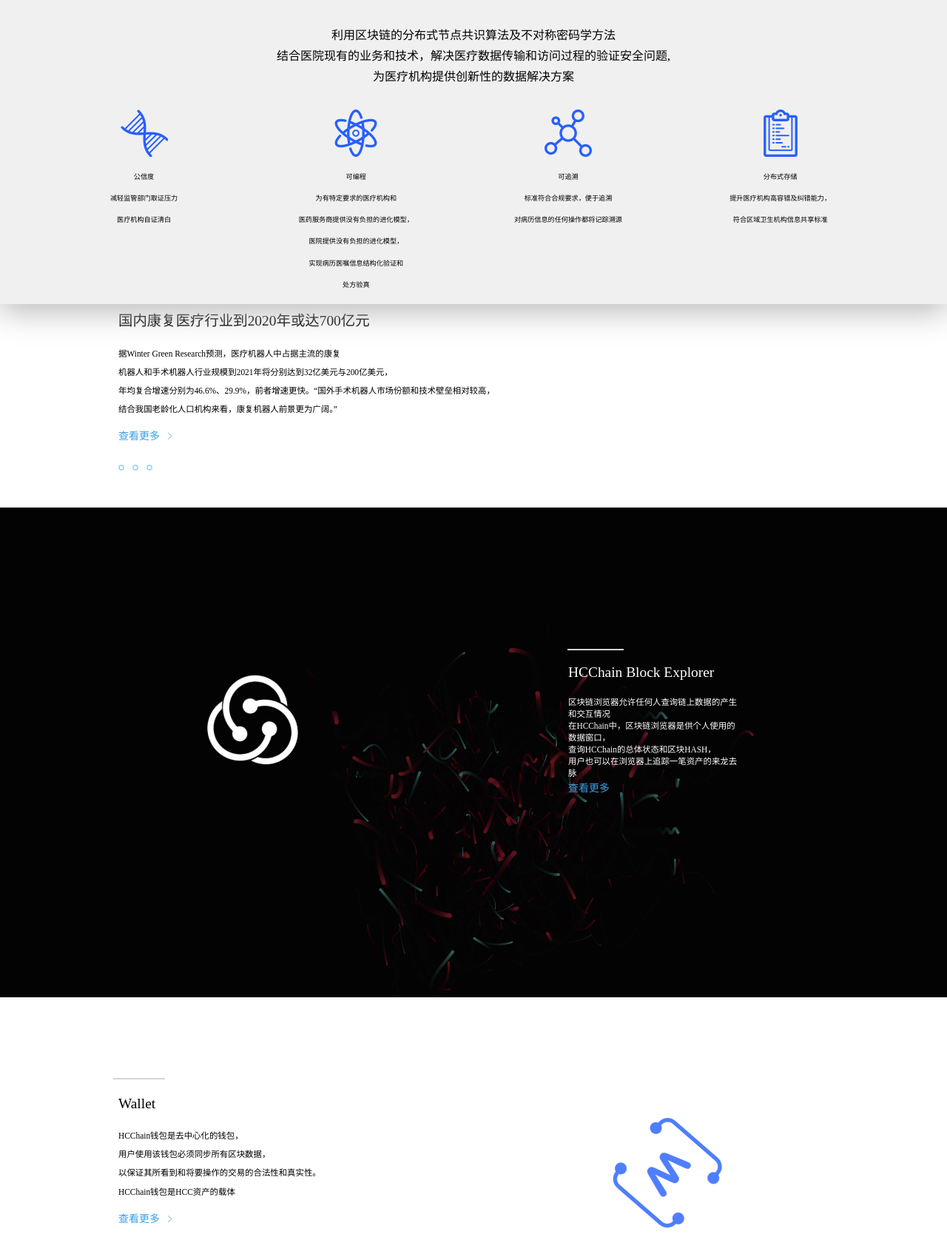
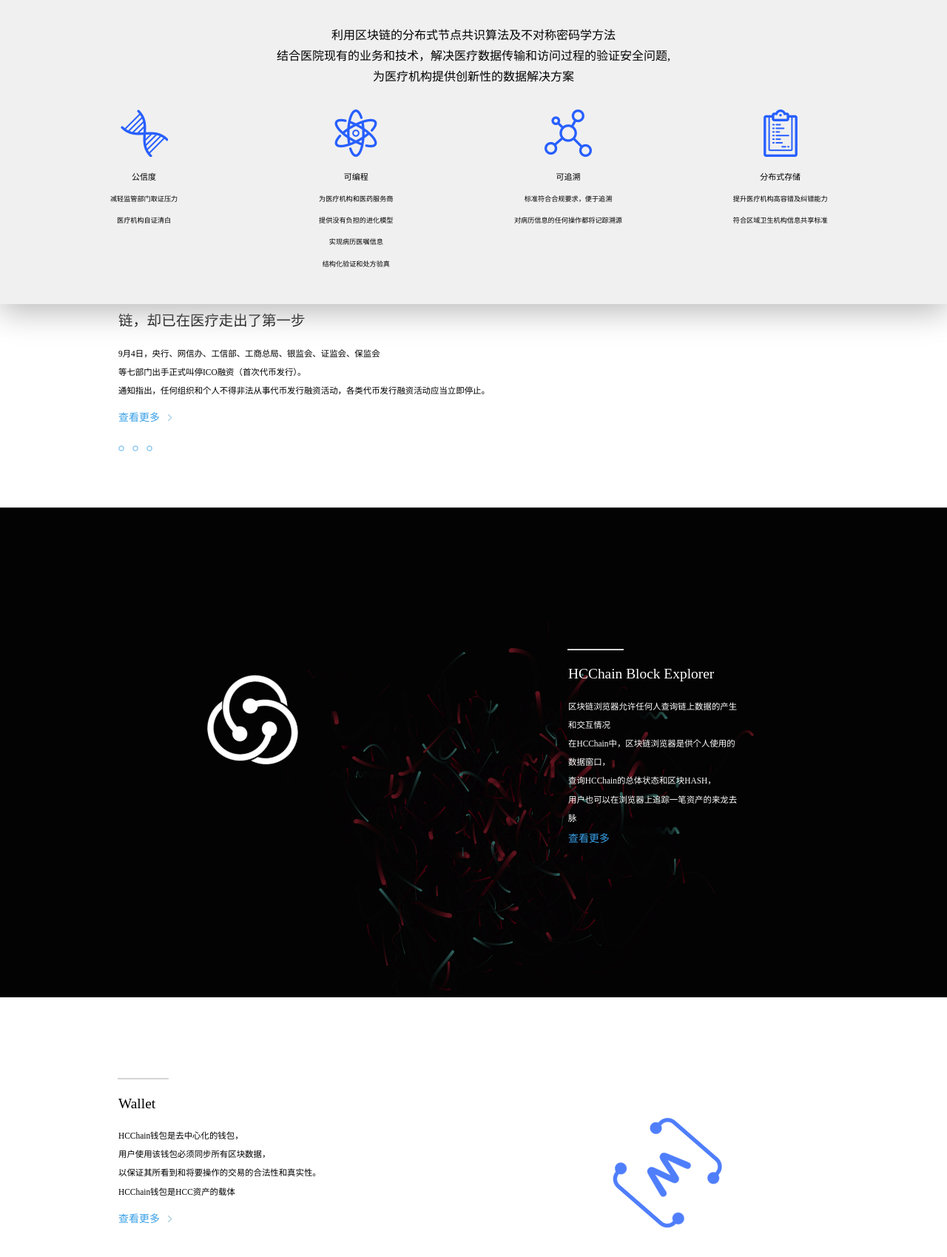
Before and after one commit to larkin2296/lianxing_web, a PHP site: page /lianxing/apps/index/view/index/index.html in a window 1280 px wide. Shown: the part 1282-2981 px from the top of the page at 74% size. Run offline with PHP 8.4, Linux system fonts and the light colour scheme; some libraries are stand-ins or nearby versions.

Commit message:
no message

```diff
--- a/apps/index/view/forum/index.html
+++ b/apps/index/view/forum/index.html
@@ -277,8 +277,8 @@
 </body>
 </html>
 <script>
-    $('.meau_list').eq(4).find('a').css('color','#ffffff');
-    $('.meau_list').eq(4).addClass('active');
+    $('.meau_list').eq(3).find('a').css('color','#ffffff');
+    $('.meau_list').eq(3).addClass('active');
     var html = document.documentElement;
 
     // 封装一个函数
--- a/apps/index/view/index/download.html
+++ b/apps/index/view/index/download.html
@@ -20,6 +20,8 @@
 </body>
 </html>
 <script>
+    $('.meau_list').eq(2).find('a').css('color','#ffffff');
+    $('.meau_list').eq(2).addClass('active');
     var html = document.documentElement;
     function fontS(){
         // 获取 html 的宽
--- a/apps/index/view/index/index.html
+++ b/apps/index/view/index/index.html
@@ -84,27 +84,26 @@
         <div class="grey_list">
             <li>
                 <img src="__static__/img/home_science_icon1.jpg" /><br/>
-                公信度<br/>
+                <span style="font-size: 120%;font-family: PingFangSC-Regular">公信度</span><br/>
                 减轻监管部门取证压力<br/>
                 医疗机构自证清白
             </li>
             <li>
                 <img src="__static__/img/home_science_icon2.jpg" /><br/>
-                可编程<br/>
-                为有特定要求的医疗机构和<br/>医药服务商提供没有负担的进化模型，<br/>
-                医院提供没有负担的进化模型，<br/>
-                实现病历医嘱信息结构化验证和<br/>处方验真
+                <span style="font-size: 120%;font-family: PingFangSC-Regular">可编程</span><br/>
+                为医疗机构和医药服务商<br/>提供没有负担的进化模型<br/>
+                实现病历医嘱信息<br/>结构化验证和处方验真
             </li>
             <li>
                 <img src="__static__/img/home_science_icon3.jpg" /><br/>
-                可追溯<br/>
+                <span style="font-size: 120%;font-family: PingFangSC-Regular">可追溯</span><br/>
                 标准符合合规要求，便于追溯<br/>
                 对病历信息的任何操作都将记踪溯源
             </li>
             <li>
                 <img src="__static__/img/home_science_icon4.jpg" /><br/>
-                分布式存储<br/>
-                提升医疗机构高容错及纠错能力，<br/>
+                <span style="font-size: 120%;font-family: PingFangSC-Regular">分布式存储</span><br/>
+                提升医疗机构高容错及纠错能力<br/>
                 符合区域卫生机构信息共享标准<br/>
             </li>
         </div>
@@ -115,15 +114,15 @@
     <!-- 展示部分 -->
     <div class="htm_main">
         <!-- 第一部分 -->
-        <div class="htm_main_first">
+        <div class="htm_main_first" >
 
             <div class="htm_main_first_fir">
                 <hr />
-                <p>康复医疗产业将迎来更多机遇</p>
-                我国康复医疗产业处于发展初期，面临供给不足、康复机构规模较小、<br />
-                配套设备落后等问题，市场对康复服务的需求量与日俱增，康复产业发展<br />
-                空间巨大。此外，大力发展康复医疗，能有效利用医疗资源，分流亚急性<br />
-                期和慢病对大医院的压力，最终实现降低医疗费用的目的 … …
+                <p>区块链技术助力大健康事业</p>
+                今年来，区块链技术与AI人工智能一道，成为当下最流行的前沿创新科技，<br/>
+                吸引众多企业投入其中进行技术创新实践。其分布式和去信任化的核心理念，<br/>
+                被认为将有助于在大健康领域尤其是公立医疗领域发挥巨大作用。
+
                 <div class="more forum">查看更多<img src="__static__/img/back.jpg" /><br/><br />
                     <li></li>
                     <li></li>
@@ -133,12 +132,10 @@
 
             <div class="htm_main_first_sec">
                 <hr />
-                <p>医工融合推动创新</p>
-                <p>国内康复医疗行业到2020年或达700亿元</p>
-                据Winter Green Research预测，医疗机器人中占据主流的康复<br/>
-                机器人和手术机器人行业规模到2021年将分别达到32亿美元与200亿美元，<br/>
-                年均复合增速分别为46.6%、29.9%，前者增速更快。“国外手术机器人市场份额和技术壁垒相对较高，<br/>
-                结合我国老龄化人口机构来看，康复机器人前景更为广阔。”
+                <p>ICO在国内被叫停，不做背锅侠的区块</p><p>链，却已在医疗走出了第一步</p>
+                9月4日，央行、网信办、工信部、工商总局、银监会、证监会、保监会<br/>
+                等七部门出手正式叫停ICO融资（首次代币发行）。<br/>
+                通知指出，任何组织和个人不得非法从事代币发行融资活动，各类代币发行融资活动应当立即停止。<br/>
                 <div class="more forum">查看更多<img src="__static__/img/back.jpg" /><br/><br />
                     <li></li>
                     <li></li>
@@ -190,7 +187,7 @@
         </div>
 
     </div>
-
+    <a name="gogogo"></a>
     {include file='index/index_bottom'}
 </div>
 
@@ -214,10 +211,31 @@
         location.reload();
         fontS();
     }
+
     $(function() {
+        $('body').keydown(function(e){
+            var e=window.event;
+            if(e.keyCode==116){
+
+                location.href='__back__';
+                return false;
+            }
+        })
         $('.meau_list').eq(0).addClass('active');
         $(window).scrollTop(0);
         $('body').animate({scrollTop:'0'},500);
+        var a = {$go};
+        if(a == 1){
+            console.log(111111);
+            $('.meau_list a,.meau_list').css('color','#7D7D7D')
+            $('.meau_list').removeClass('active');
+            $('.meau_list').eq(1).css('color','#ffffff');
+            $('.meau_list').eq(1).addClass('active');
+            var z = $('#grey_main').offset().top;
+            var zz = $('#grey_main').height();
+            var k = (z+zz)/2666;
+            $("html,body").animate({scrollTop:2700*k},1000);
+        }
 //        if($('.jump').val() == 'go'){
 //            $('.meau_list a,.meau_list').css('color','#7D7D7D')
 //            $('.meau_list').removeClass('active');
@@ -318,16 +336,20 @@
     $('.meau_list').eq(0).click(function(){
         $("html,body").animate({scrollTop:0},1000);
     })
-    $('.meau_list').eq(1).click(function(){
-        $('.meau_list a,.meau_list').css('color','#7D7D7D')
-        $('.meau_list').removeClass('active');
-        $('.meau_list').eq(1).css('color','#ffffff');
-        $('.meau_list').eq(1).addClass('active');
-        var z = $('#grey_main').offset().top;
-        var zz = $('#grey_main').height();
-        var k = (z+zz)/2666;
-        $("html,body").animate({scrollTop:2700*k},1000);
-    })
+//    $('.meau_list').eq(1).click(function(){
+//        var a = {$go};
+//        if(a == 1){
+//            console.log(111111);
+//            $('.meau_list a,.meau_list').css('color','#7D7D7D')
+//            $('.meau_list').removeClass('active');
+//            $('.meau_list').eq(1).css('color','#ffffff');
+//            $('.meau_list').eq(1).addClass('active');
+//            var z = $('#grey_main').offset().top;
+//            var zz = $('#grey_main').height();
+//            var k = (z+zz)/2666;
+//            $("html,body").animate({scrollTop:2700*k},1000);
+//        }
+//    })
 //    $('.meau_list').eq(2).click(function(){
 //        var z = $('#grey_main').offset().top;
 //        var zz = $('#grey_main').height();
--- a/public/static/css/index.css
+++ b/public/static/css/index.css
@@ -162,7 +162,7 @@ ul{
 .show_main hr{
     width: 6%;
     position: relative;
-    left: -47.5%;
+    left: -47%;
     top: -1%;
     border: 1px solid #D5D5D5;
 }
@@ -237,7 +237,7 @@ ul{
 .htm_main_sec_word{
     /*width: auto;*/
     /*margin-left: 52.6%;*/
-    /*line-height: 220%;*/
+    line-height: 220%;
     /*margin-top: 22.5%;*/
     /*color: white;*/
     color: white;
```
Also changed, not shown: apps/index/controller/Index.php (+6 -2 lines), apps/index/view/index/index_bottom.html (+6 -6 lines), apps/index/view/index/index_top.html (+6 -2 lines), public/static/img/pro_right_1.jpg, public/static/img/pro_right_2.jpg, public/static/img/pro_right_3.jpg.
